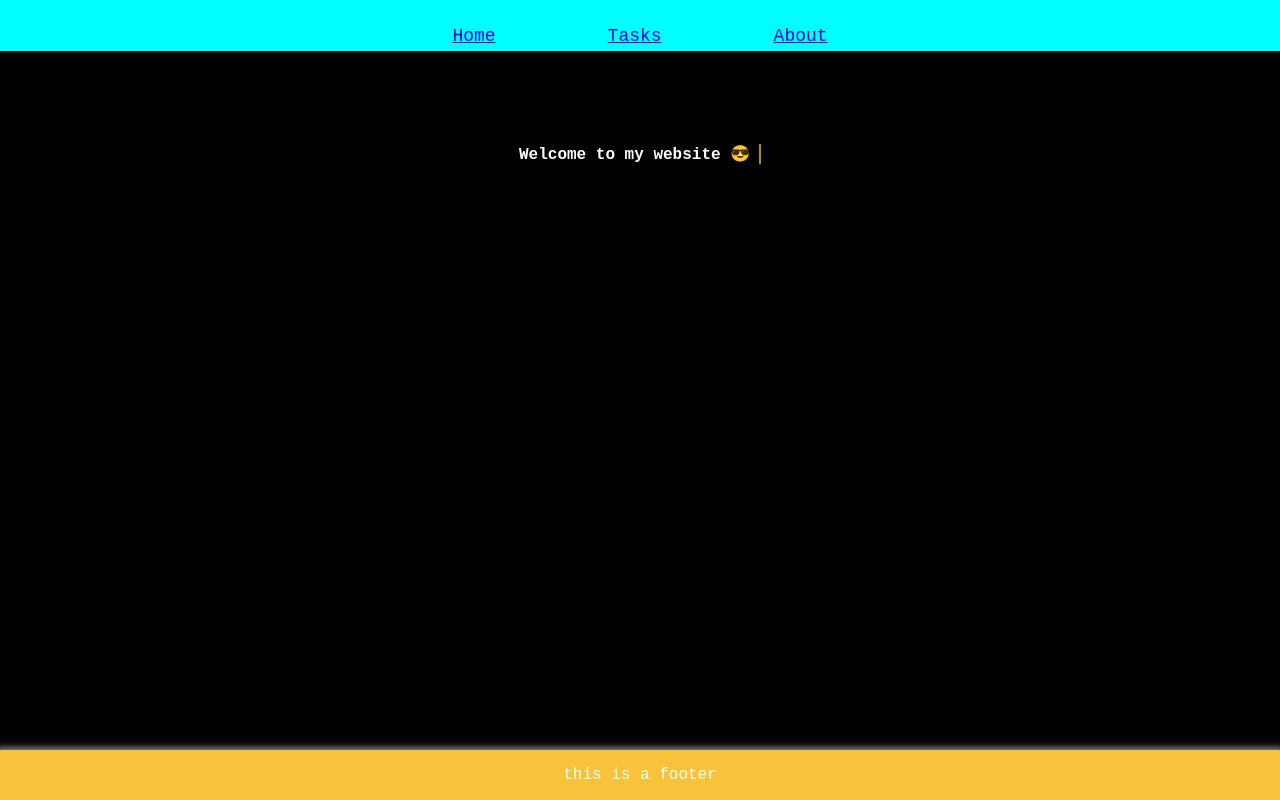
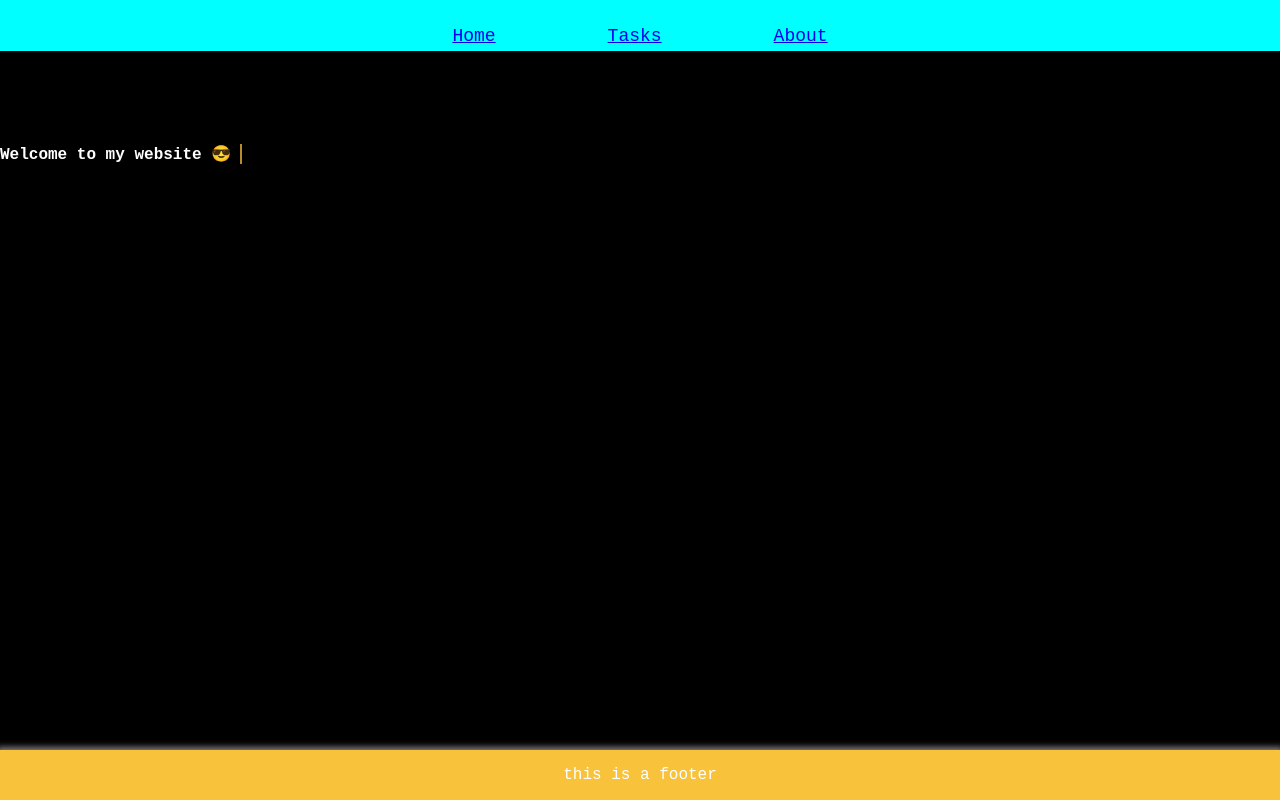
Before and after one commit to TRON1215/REACT, a React (Vite) app: page / in a window 1280 px wide. Built offline with nearby package versions, Linux system fonts and the light colour scheme.

Commit message:
container change

```diff
--- a/src/index.css
+++ b/src/index.css
@@ -8,7 +8,7 @@ body{
 }
 
 .container{
-  display: flex;
+  display: center;
     justify-content: center;
     align-items: center;
     flex-direction: column;
```
